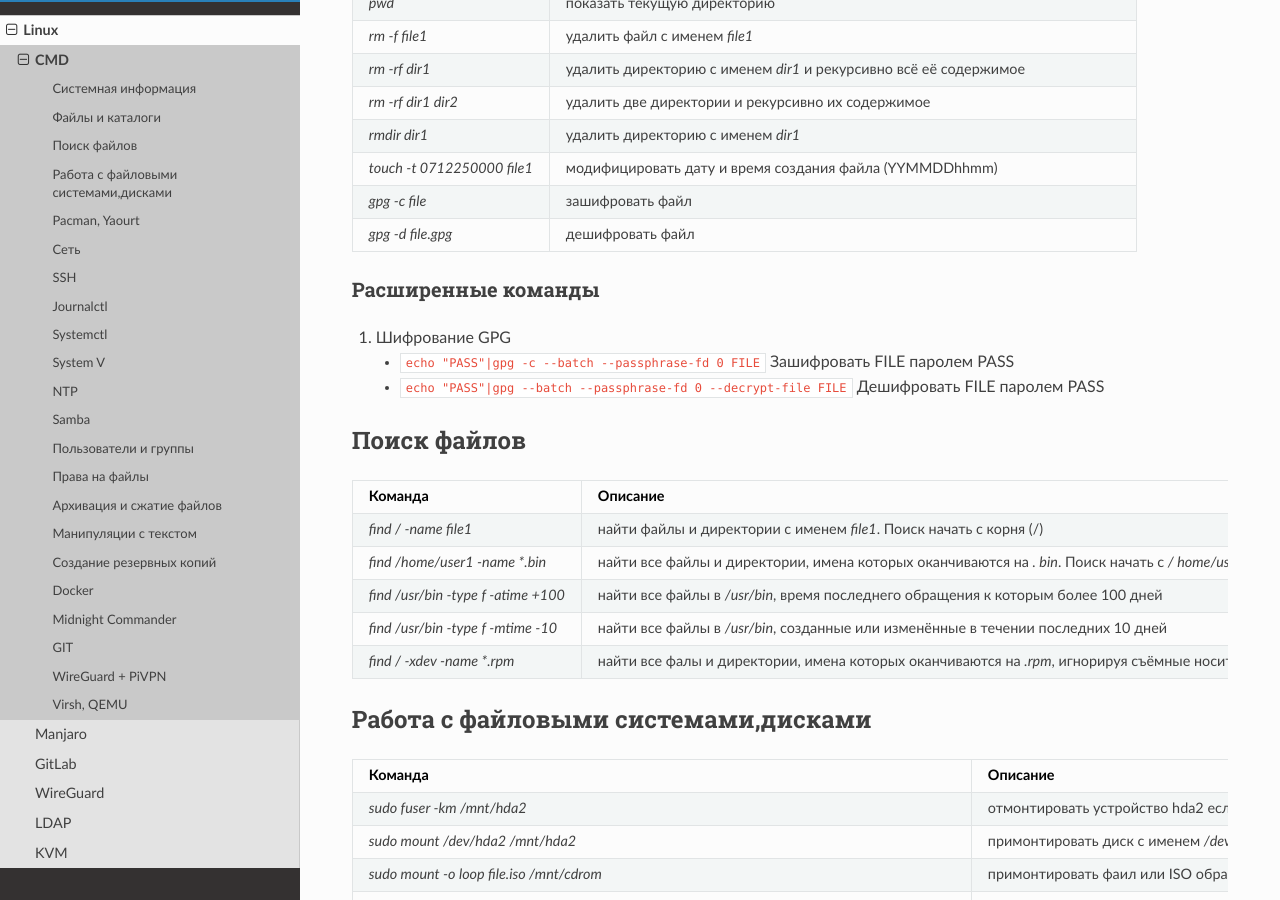
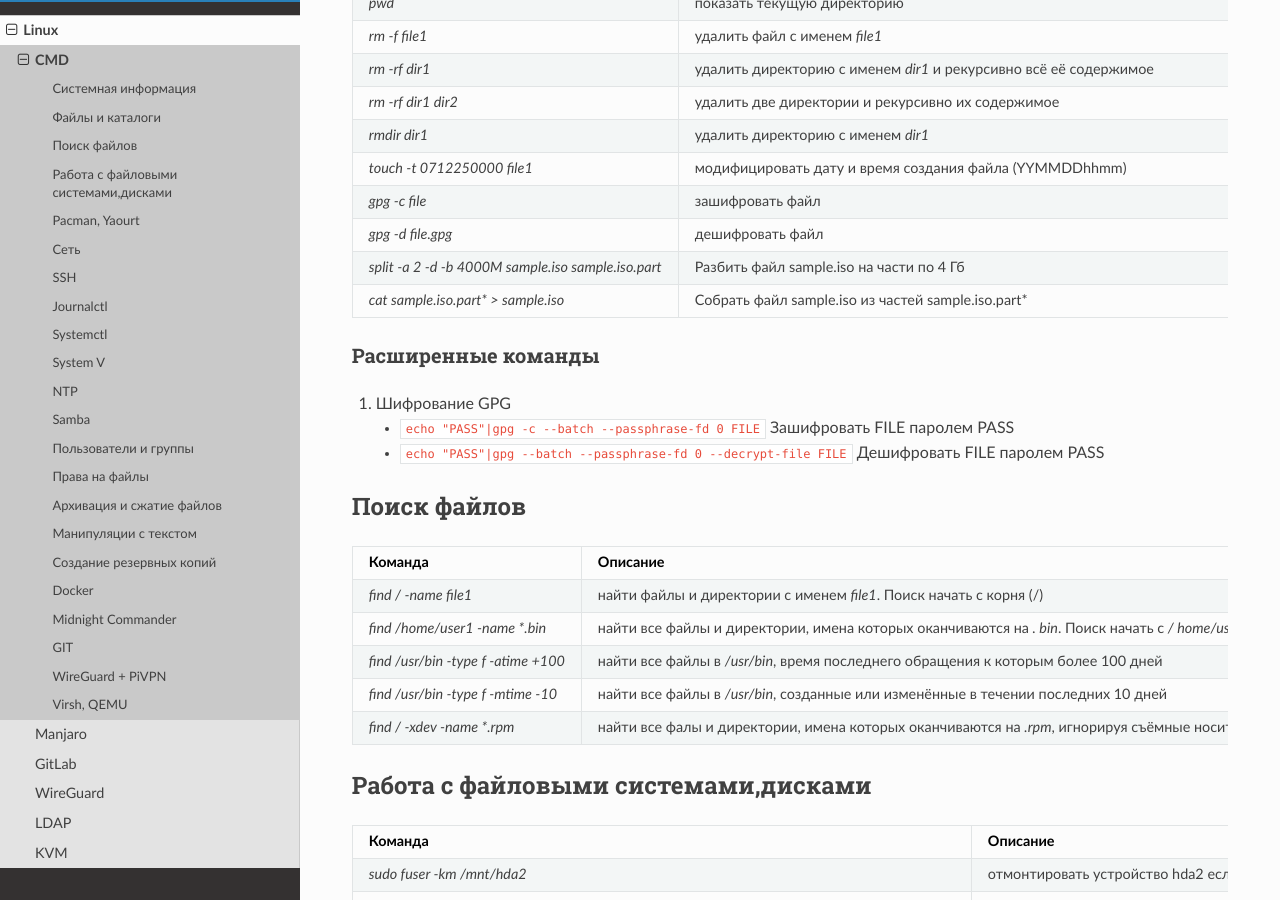
Before and after one commit to svyatoslav-p/general_notes, a Sphinx documentation site: the page built from source/linux/cmd_general.rst, in a window 1280 px wide and 900 px high, scrolled down 1168 px. Built offline with Sphinx 7.4.7 and the Read the Docs theme 2.0.0, drawn with Linux system fonts in a browser that asks for light colours.

Commit message:
feat: cmd linux split

```diff
--- a/source/linux/cmd_general.rst
+++ b/source/linux/cmd_general.rst
@@ -32,53 +32,57 @@ CMD
 Файлы и каталоги
 ****************
 
-+-----------------------------+-----------------------------------------------------------------------------+
-|           Команда           |                                  Описание                                   |
-+=============================+=============================================================================+
-| `mkdir -p /tmp/dir1/dir2`   | создать дерево директорий                                                   |
-+-----------------------------+-----------------------------------------------------------------------------+
-| `cd ..`                     | перейти в директорию уровнем выше                                           |
-+-----------------------------+-----------------------------------------------------------------------------+
-| `cd ../..`                  | перейти в директорию двумя уровнями выше                                    |
-+-----------------------------+-----------------------------------------------------------------------------+
-| `cd -`                      | перейти в директорию, в которой находились до перехода в текущую директорию |
-+-----------------------------+-----------------------------------------------------------------------------+
-| `cp dir/*`                  | копировать директорию `dir1` со всем содержимым в текущую директорию        |
-+-----------------------------+-----------------------------------------------------------------------------+
-| `cp -a /tmp/dir1`           | копировать директорию `dir1` со всем содержимым в текущую директорию        |
-+-----------------------------+-----------------------------------------------------------------------------+
-| `cp -a dir1 dir2`           | копировать директорию `dir1` в директорию `dir2`                            |
-+-----------------------------+-----------------------------------------------------------------------------+
-| `cp file file1`             | скопировать файл `file1` в файл `file2`                                     |
-+-----------------------------+-----------------------------------------------------------------------------+
-| `ln -s file1 lnk1`          | создать символическую ссылку на файл или директорию                         |
-+-----------------------------+-----------------------------------------------------------------------------+
-| `ln file1 lnk1`             | создать жёсткую (физическую) ссылку на файл или директорию                  |
-+-----------------------------+-----------------------------------------------------------------------------+
-| `mkdir dir1`                | создать директорию с именем `dir1`                                          |
-+-----------------------------+-----------------------------------------------------------------------------+
-| `mkdir dir1 dir2`           | создать две директории одновременно                                         |
-+-----------------------------+-----------------------------------------------------------------------------+
-| `mkdir -p /tmp/dir1/dir2`   | создать дерево директорий                                                   |
-+-----------------------------+-----------------------------------------------------------------------------+
-| `mv dir1 new_dir`           | переименовать или переместить файл или директорию                           |
-+-----------------------------+-----------------------------------------------------------------------------+
-| `pwd`                       | показать текущую директорию                                                 |
-+-----------------------------+-----------------------------------------------------------------------------+
-| `rm -f file1`               | удалить файл с именем `file1`                                               |
-+-----------------------------+-----------------------------------------------------------------------------+
-| `rm -rf dir1`               | удалить директорию с именем `dir1` и рекурсивно всё её содержимое           |
-+-----------------------------+-----------------------------------------------------------------------------+
-| `rm -rf dir1 dir2`          | удалить две директории и рекурсивно их содержимое                           |
-+-----------------------------+-----------------------------------------------------------------------------+
-| `rmdir dir1`                | удалить директорию с именем `dir1`                                          |
-+-----------------------------+-----------------------------------------------------------------------------+
-| `touch -t 0712250000 file1` | модифицировать дату и время создания файла (YYMMDDhhmm)                     |
-+-----------------------------+-----------------------------------------------------------------------------+
-| `gpg -c file`               | зашифровать файл                                                            |
-+-----------------------------+-----------------------------------------------------------------------------+
-| `gpg -d file.gpg`           | дешифровать файл                                                            |
-+-----------------------------+-----------------------------------------------------------------------------+
++-----------------------------------------------------+-----------------------------------------------------------------------------+
+|                       Команда                       |                                  Описание                                   |
++=====================================================+=============================================================================+
+| `mkdir -p /tmp/dir1/dir2`                           | создать дерево директорий                                                   |
++-----------------------------------------------------+-----------------------------------------------------------------------------+
+| `cd ..`                                             | перейти в директорию уровнем выше                                           |
++-----------------------------------------------------+-----------------------------------------------------------------------------+
+| `cd ../..`                                          | перейти в директорию двумя уровнями выше                                    |
++-----------------------------------------------------+-----------------------------------------------------------------------------+
+| `cd -`                                              | перейти в директорию, в которой находились до перехода в текущую директорию |
++-----------------------------------------------------+-----------------------------------------------------------------------------+
+| `cp dir/*`                                          | копировать директорию `dir1` со всем содержимым в текущую директорию        |
++-----------------------------------------------------+-----------------------------------------------------------------------------+
+| `cp -a /tmp/dir1`                                   | копировать директорию `dir1` со всем содержимым в текущую директорию        |
++-----------------------------------------------------+-----------------------------------------------------------------------------+
+| `cp -a dir1 dir2`                                   | копировать директорию `dir1` в директорию `dir2`                            |
++-----------------------------------------------------+-----------------------------------------------------------------------------+
+| `cp file file1`                                     | скопировать файл `file1` в файл `file2`                                     |
++-----------------------------------------------------+-----------------------------------------------------------------------------+
+| `ln -s file1 lnk1`                                  | создать символическую ссылку на файл или директорию                         |
++-----------------------------------------------------+-----------------------------------------------------------------------------+
+| `ln file1 lnk1`                                     | создать жёсткую (физическую) ссылку на файл или директорию                  |
++-----------------------------------------------------+-----------------------------------------------------------------------------+
+| `mkdir dir1`                                        | создать директорию с именем `dir1`                                          |
++-----------------------------------------------------+-----------------------------------------------------------------------------+
+| `mkdir dir1 dir2`                                   | создать две директории одновременно                                         |
++-----------------------------------------------------+-----------------------------------------------------------------------------+
+| `mkdir -p /tmp/dir1/dir2`                           | создать дерево директорий                                                   |
++-----------------------------------------------------+-----------------------------------------------------------------------------+
+| `mv dir1 new_dir`                                   | переименовать или переместить файл или директорию                           |
++-----------------------------------------------------+-----------------------------------------------------------------------------+
+| `pwd`                                               | показать текущую директорию                                                 |
++-----------------------------------------------------+-----------------------------------------------------------------------------+
+| `rm -f file1`                                       | удалить файл с именем `file1`                                               |
++-----------------------------------------------------+-----------------------------------------------------------------------------+
+| `rm -rf dir1`                                       | удалить директорию с именем `dir1` и рекурсивно всё её содержимое           |
++-----------------------------------------------------+-----------------------------------------------------------------------------+
+| `rm -rf dir1 dir2`                                  | удалить две директории и рекурсивно их содержимое                           |
++-----------------------------------------------------+-----------------------------------------------------------------------------+
+| `rmdir dir1`                                        | удалить директорию с именем `dir1`                                          |
++-----------------------------------------------------+-----------------------------------------------------------------------------+
+| `touch -t 0712250000 file1`                         | модифицировать дату и время создания файла (YYMMDDhhmm)                     |
++-----------------------------------------------------+-----------------------------------------------------------------------------+
+| `gpg -c file`                                       | зашифровать файл                                                            |
++-----------------------------------------------------+-----------------------------------------------------------------------------+
+| `gpg -d file.gpg`                                   | дешифровать файл                                                            |
++-----------------------------------------------------+-----------------------------------------------------------------------------+
+| `split -a 2 -d -b 4000M sample.iso sample.iso.part` | Разбить файл sample.iso на части по 4 Гб                                    |
++-----------------------------------------------------+-----------------------------------------------------------------------------+
+| `cat sample.iso.part* > sample.iso`                 | Собрать файл sample.iso из частей sample.iso.part*                          |
++-----------------------------------------------------+-----------------------------------------------------------------------------+
 
 Расширенные команды
 ===================
```
Also changed, not shown: 15 other files.
